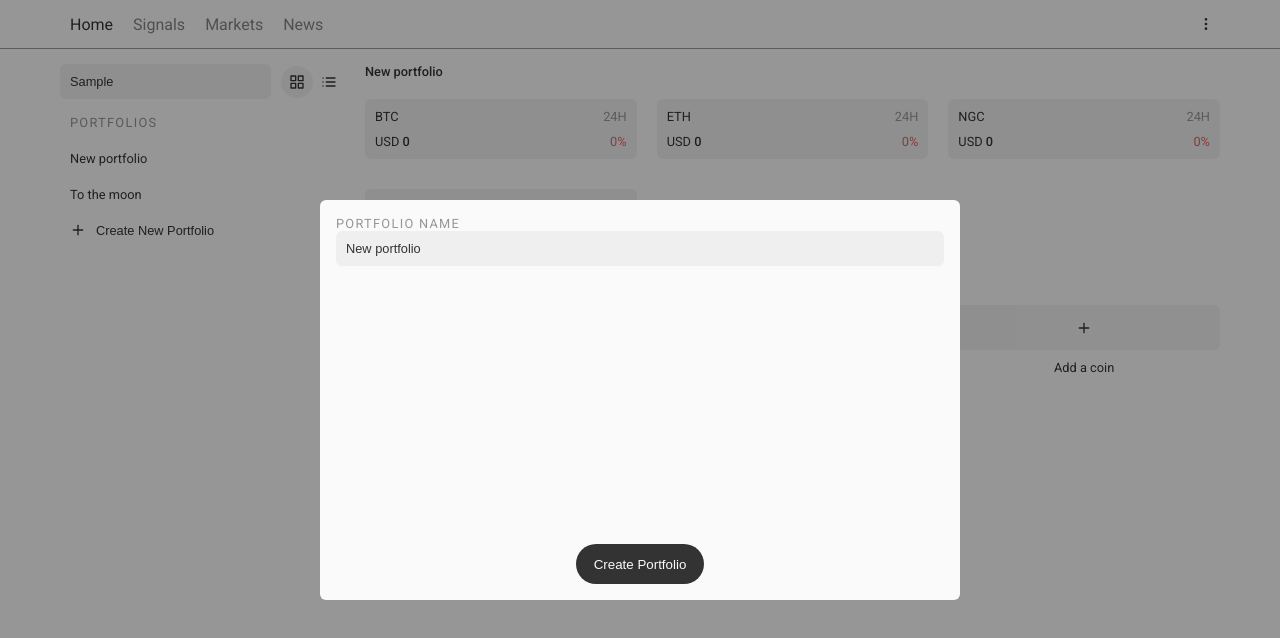
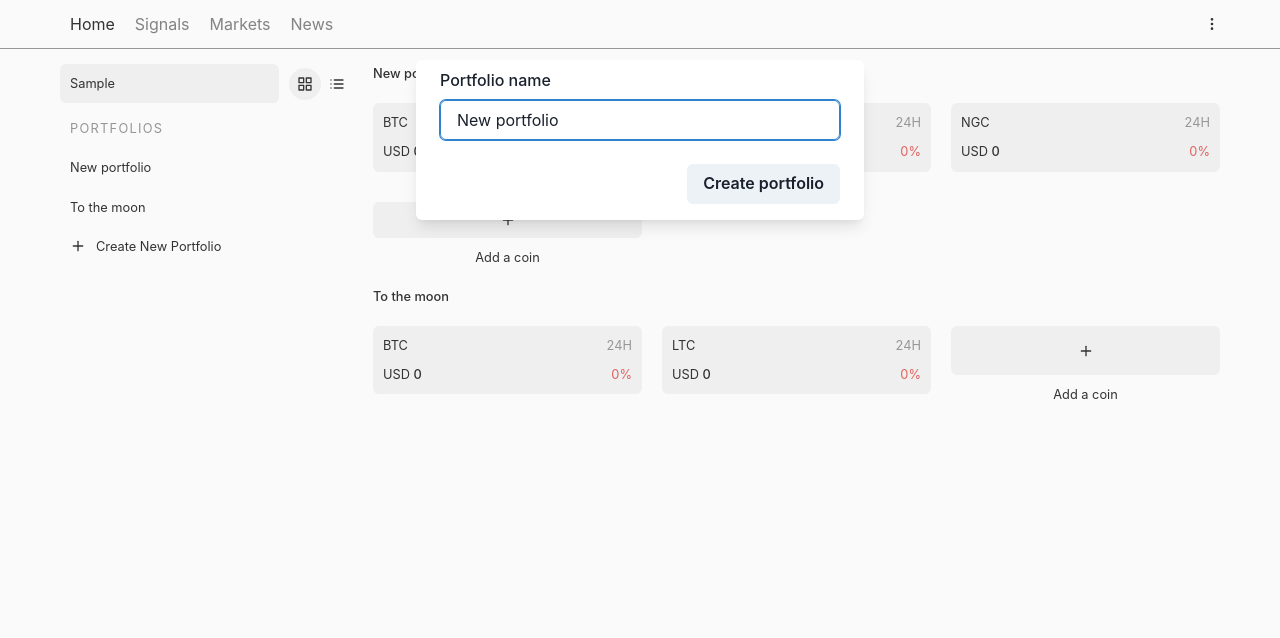
Before and after one commit to malcodeman/crypto-portfolio, a React (Create React App) app: page / in a window 1280 px wide. Both pictures are taken after typing "Sample" into the empty fields and a click on the button "Create New Portfolio". Shown: the top 638 px of the page. Built offline with nearby package versions, Linux system fonts and the light colour scheme; no server answers.

Commit message:
Adds chakra ui

```diff
--- a/package.json
+++ b/package.json
@@ -3,7 +3,11 @@
   "version": "0.1.0",
   "private": true,
   "dependencies": {
+    "@chakra-ui/react": "^1.6.3",
+    "@emotion/react": "^11",
+    "@emotion/styled": "^11",
     "axios": "^0.19.2",
+    "framer-motion": "^4",
     "nanoid": "^3.1.10",
     "react": "16.13.1",
     "react-dom": "16.13.1",
--- a/src/core/App.js
+++ b/src/core/App.js
@@ -3,6 +3,7 @@ import { useSelector } from "react-redux";
 import { Route } from "react-router-dom";
 import { ThemeProvider } from "styled-components";
 import { Router } from "react-router-dom";
+import { ChakraProvider, extendTheme } from "@chakra-ui/react";
 
 import lightTheme from "./styles/themes/light";
 import darkTheme from "./styles/themes/dark";
@@ -13,16 +14,21 @@ import NavigationDrawer from "../features/ui/components/NavigationDrawer";
 
 const App = () => {
   const darkMode = useSelector((state) => state.settings.darkMode);
-  const theme = darkMode ? darkTheme : lightTheme;
+  const styledTheme = darkMode ? darkTheme : lightTheme;
+  const config = {
+    initialColorMode: darkMode ? "dark" : "light",
+    useSystemColorMode: false,
+  };
+  const theme = extendTheme({ config });
 
   return (
-    <ThemeProvider theme={theme}>
+    <ThemeProvider theme={styledTheme}>
       <Router history={history}>
-        <>
+        <ChakraProvider theme={theme}>
           <Header />
           <NavigationDrawer />
           <Route exact path="/" component={Portfolios} />
-        </>
+        </ChakraProvider>
       </Router>
     </ThemeProvider>
   );
--- a/src/features/portfolios/components/CreateNewPortfolioModal.js
+++ b/src/features/portfolios/components/CreateNewPortfolioModal.js
@@ -1,80 +1,23 @@
 import React from "react";
 import { useDispatch } from "react-redux";
-import styled from "styled-components";
 import { nanoid } from "nanoid";
 import { useForm } from "react-hook-form";
+import {
+  Modal,
+  ModalContent,
+  ModalBody,
+  ModalFooter,
+  Button,
+  FormControl,
+  FormLabel,
+  FormErrorMessage,
+  Input,
+} from "@chakra-ui/react";
 
-import Modal from "../../commonComponents/Modal";
 import { CREATE_NEW_PORTFOLIO } from "../actions/portfoliosActionTypes";
 
-const Body = styled.div`
-  min-width: 100vw;
-  height: 100vh;
-  padding: 1em;
-  overflow-y: auto;
-  transition: min-width 0.3s cubic-bezier(0.84, 0.02, 0.37, 0.74),
-    height 0.3s cubic-bezier(0.84, 0.02, 0.37, 0.74);
-  @media (min-width: 768px) {
-    min-width: 50vw;
-    height: 50vh;
-  }
-  border-radius: ${(props) => props.theme.borderRadius};
-  animation: ${(props) => props.theme.bounceInAnimation};
-  background-color: ${(props) => props.theme.backgroundPrimary};
-`;
-
-const StyledForm = styled.form`
-  display: flex;
-  flex-direction: column;
-  height: 100%;
-`;
-
-const Label = styled.label`
-  font-size: 0.8rem;
-  text-transform: uppercase;
-  letter-spacing: 0.1em;
-  color: ${(props) => props.theme.primary}7F;
-`;
-
-const Input = styled.input`
-  border: 0;
-  font-size: 0.8rem;
-  padding: 10px;
-  width: 100%;
-  color: ${(props) => props.theme.primary};
-  border-radius: ${(props) => props.theme.borderRadius};
-  background-color: ${(props) => props.theme.backgroundSecondary};
-`;
-
-const ErrorMessage = styled.span`
-  margin-top: 0.5em;
-  font-size: 0.8rem;
-  font-weight: 500;
-  color: ${(props) => props.theme.error};
-  animation: ${(props) => props.theme.bounceInAnimation};
-`;
-
-const Submit = styled.button`
-  display: flex;
-  align-items: center;
-  justify-content: center;
-  cursor: pointer;
-  border: 0;
-  padding: 0 1em;
-  border-radius: 40px;
-  min-height: 40px;
-  min-width: 64px;
-  align-self: center;
-  margin-top: auto;
-  text-transform: capitalize;
-  @media (min-width: 768px) {
-    min-width: 128px;
-  }
-  color: ${(props) => props.theme.backgroundPrimary};
-  background-color: ${(props) => props.theme.primary};
-`;
-
 function CreateNewPortfolioModal(props) {
+  const { isOpen, onClose } = props;
   const dispatch = useDispatch();
   const {
     register,
@@ -93,24 +36,32 @@ function CreateNewPortfolioModal(props) {
       coins: [],
     };
     dispatch({ type: CREATE_NEW_PORTFOLIO, payload });
-    props.dismiss();
+    onClose();
   }
 
   return (
-    <Modal dismiss={props.dismiss}>
-      <Body>
-        <StyledForm onSubmit={handleSubmit(onSubmit)}>
-          <Label>Portfolio name</Label>
+    <Modal isOpen={isOpen} onClose={onClose}>
+      <ModalContent>
+        <form onSubmit={handleSubmit(onSubmit)}>
+          <ModalBody>
+            <FormControl>
+              <FormLabel>Portfolio name</FormLabel>
               <Input
                 placeholder="New portfolio"
                 {...register("name", {
                   required: { value: true, message: "Name is required!" },
                 })}
               />
-          {errors.name && <ErrorMessage>{errors.name.message}</ErrorMessage>}
-          <Submit>Create portfolio</Submit>
-        </StyledForm>
-      </Body>
+              {errors.name && (
+                <FormErrorMessage>{errors.name.message}</FormErrorMessage>
+              )}
+            </FormControl>
+          </ModalBody>
+          <ModalFooter>
+            <Button type="submit">Create portfolio</Button>
+          </ModalFooter>
+        </form>
+      </ModalContent>
     </Modal>
   );
 }
--- a/src/features/portfolios/components/PortfoliosList.js
+++ b/src/features/portfolios/components/PortfoliosList.js
@@ -129,11 +129,10 @@ function PortfoliosList() {
         <Plus height={16} width={16} />
         <ButtonText>Create new portfolio</ButtonText>
       </CreateNewButton>
-      {createNewPortfolioModal && (
-        <CreateNewPortfolioModal
-          dismiss={() => setcreateNewPortfolioModal(false)}
-        />
-      )}
+      <CreateNewPortfolioModal
+        isOpen={createNewPortfolioModal}
+        onClose={() => setcreateNewPortfolioModal(false)}
+      />
     </Wrapper>
   );
 }
```
Also changed, not shown: 1 other file (tests, documents, lock files or other folders). Lines whose indentation alone changed are shown as unchanged.
